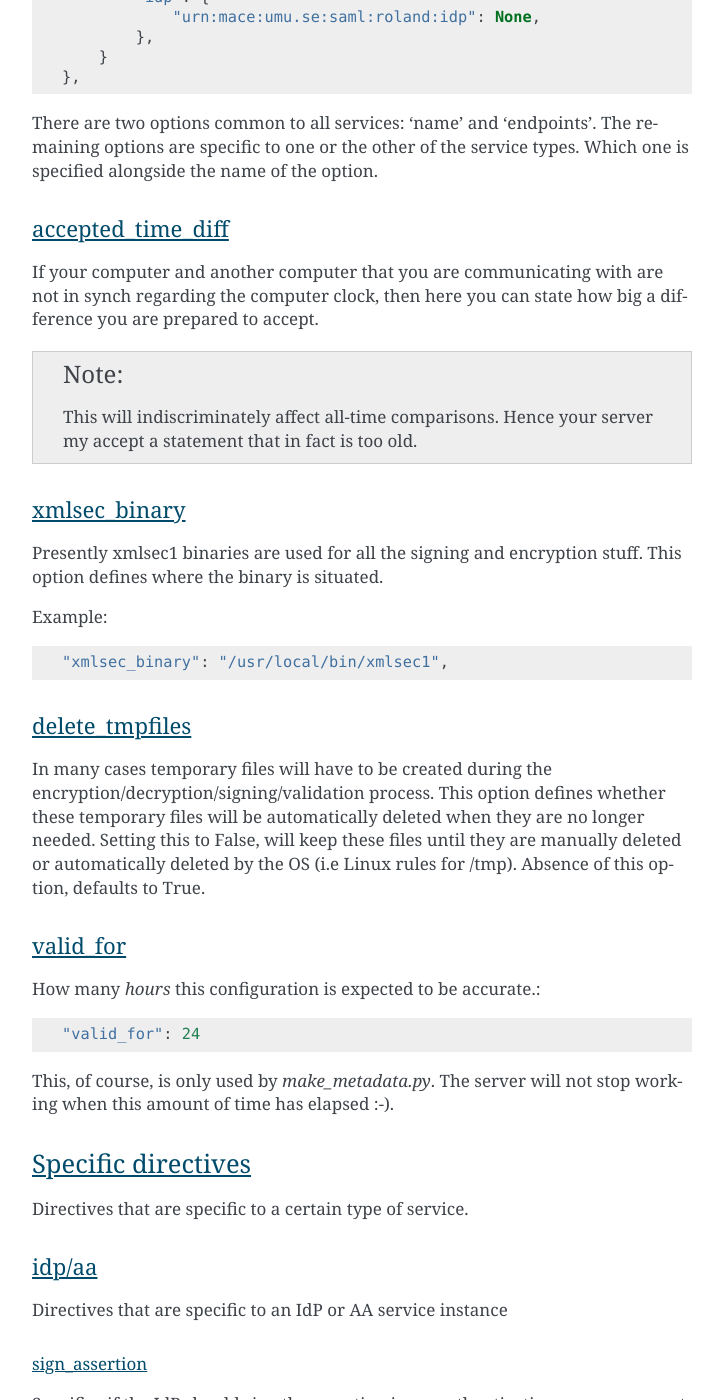
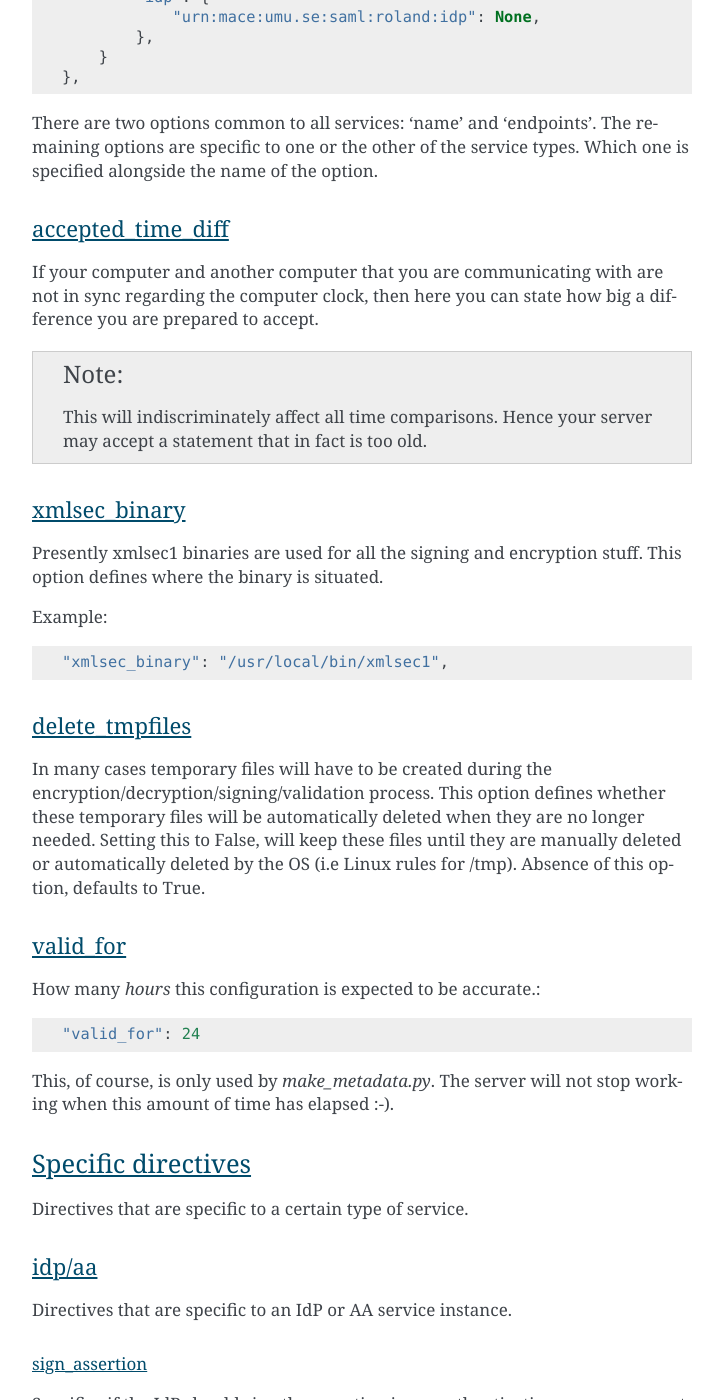
Before and after one commit to IdentityPython/pysaml2, a Sphinx documentation site: the page built from docs/howto/config.rst, in a window 1280 px wide and 1400 px high, scrolled down 8040 px. Shown: the whole window, without its empty margins (388-1111 px from the left). Built offline with Sphinx 7.4.7, drawn with Linux system fonts in a browser that asks for light colours; the version number is read from the project's files by our own code; some of the changed text lies outside the part shown.

Commit message:
typos and spelling

```diff
--- a/docs/howto/config.rst
+++ b/docs/howto/config.rst
@@ -340,11 +340,11 @@ accepted_time_diff
 ^^^^^^^^^^^^^^^^^^
 
 If your computer and another computer that you are communicating with are not
-in synch regarding the computer clock, then here you can state how big a
+in sync regarding the computer clock, then here you can state how big a
 difference you are prepared to accept.
 
-.. note:: This will indiscriminately affect all-time comparisons.
-    Hence your server my accept a statement that in fact is too old.
+.. note:: This will indiscriminately affect all time comparisons.
+    Hence your server may accept a statement that in fact is too old.
 
 xmlsec_binary
 ^^^^^^^^^^^^^
@@ -385,7 +385,7 @@ Directives that are specific to a certain type of service.
 idp/aa
 ^^^^^^
 
-Directives that are specific to an IdP or AA service instance
+Directives that are specific to an IdP or AA service instance.
 
 sign_assertion
 """"""""""""""
```
Also changed, not shown: other parts of docs/howto/config.rst (+2 -2 lines).
